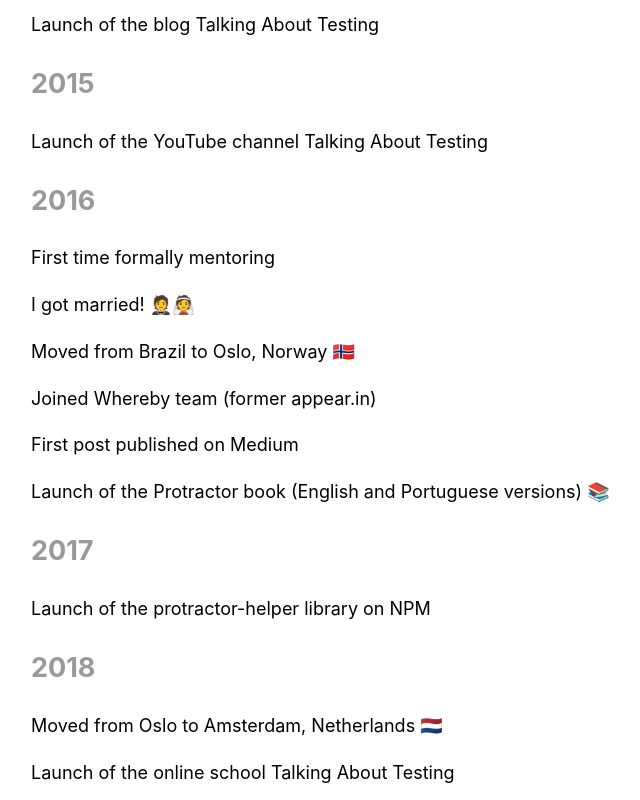
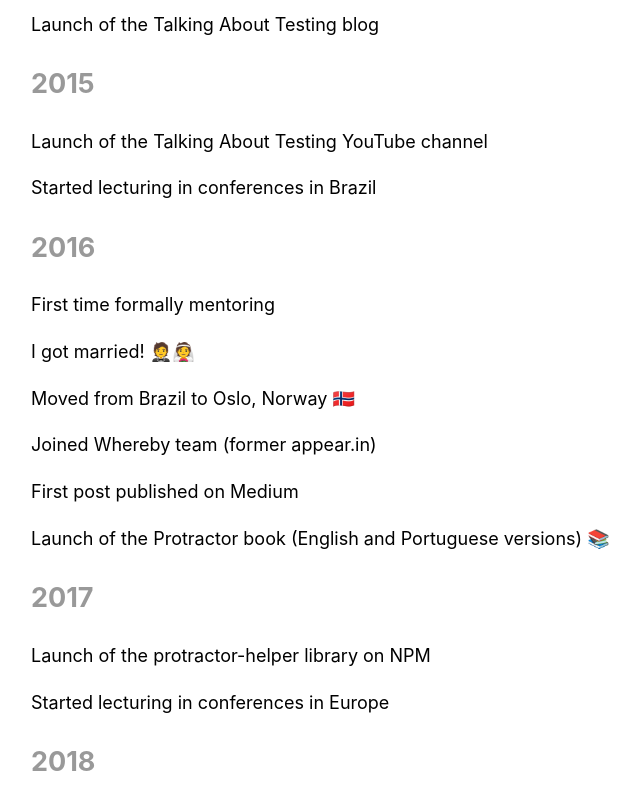
Before and after one commit to wlsf82/walmyr-nextjs, a Next.js app: page / in a window 1280 px wide. Shown: the part 1400-2200 px from the top of the page, without its empty margins (303-943 px from the left). Built offline with nearby package versions, Linux system fonts and the light colour scheme.

Commit message:
Minor improvements and additions on timeline content

```diff
--- a/components/timeline.js
+++ b/components/timeline.js
@@ -37,13 +37,14 @@ const achievements = [
     events: [
       'Moved back to Florianópolis =)',
       'Joined Taller Digital Business as an Agile Testing Coach',
-      'Launch of the blog Talking About Testing'
+      'Launch of the Talking About Testing blog'
     ]
   },
   {
     year: '2015',
     events: [
-      'Launch of the YouTube channel Talking About Testing'
+      'Launch of the Talking About Testing YouTube channel',
+      'Started lecturing in conferences in Brazil'
     ]
   },
   {
@@ -60,14 +61,15 @@ const achievements = [
   {
     year: '2017',
     events: [
-      'Launch of the protractor-helper library on NPM'
+      'Launch of the protractor-helper library on NPM',
+      'Started lecturing in conferences in Europe'
     ]
   },
   {
     year: '2018',
     events: [
       'Moved from Oslo to Amsterdam, Netherlands 🇳🇱',
-      'Launch of the online school Talking About Testing',
+      'Launch of the Talking About Testing online school',
       'First course launched on Udemy 👨‍🏫'
     ]
   },
```
